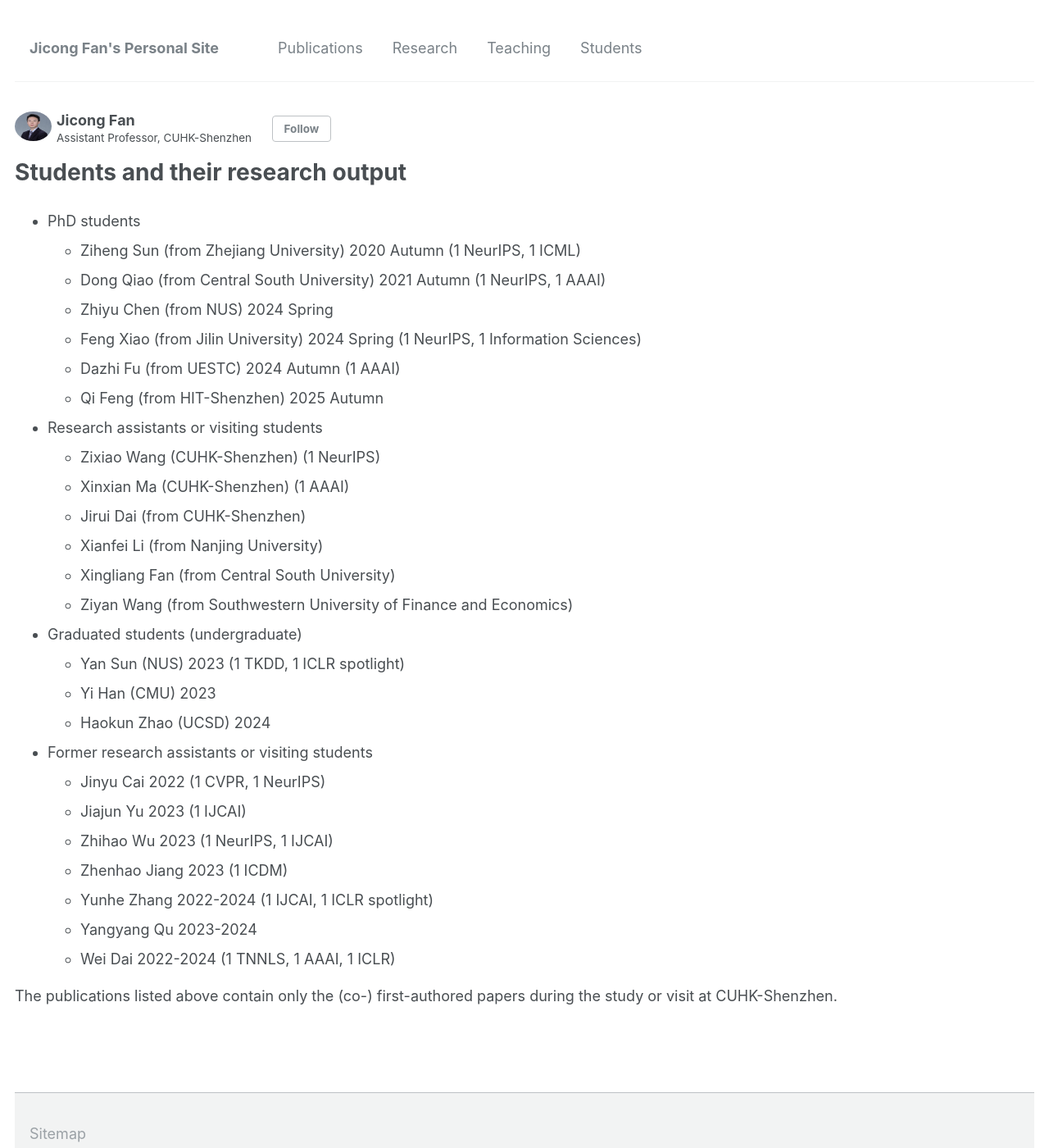
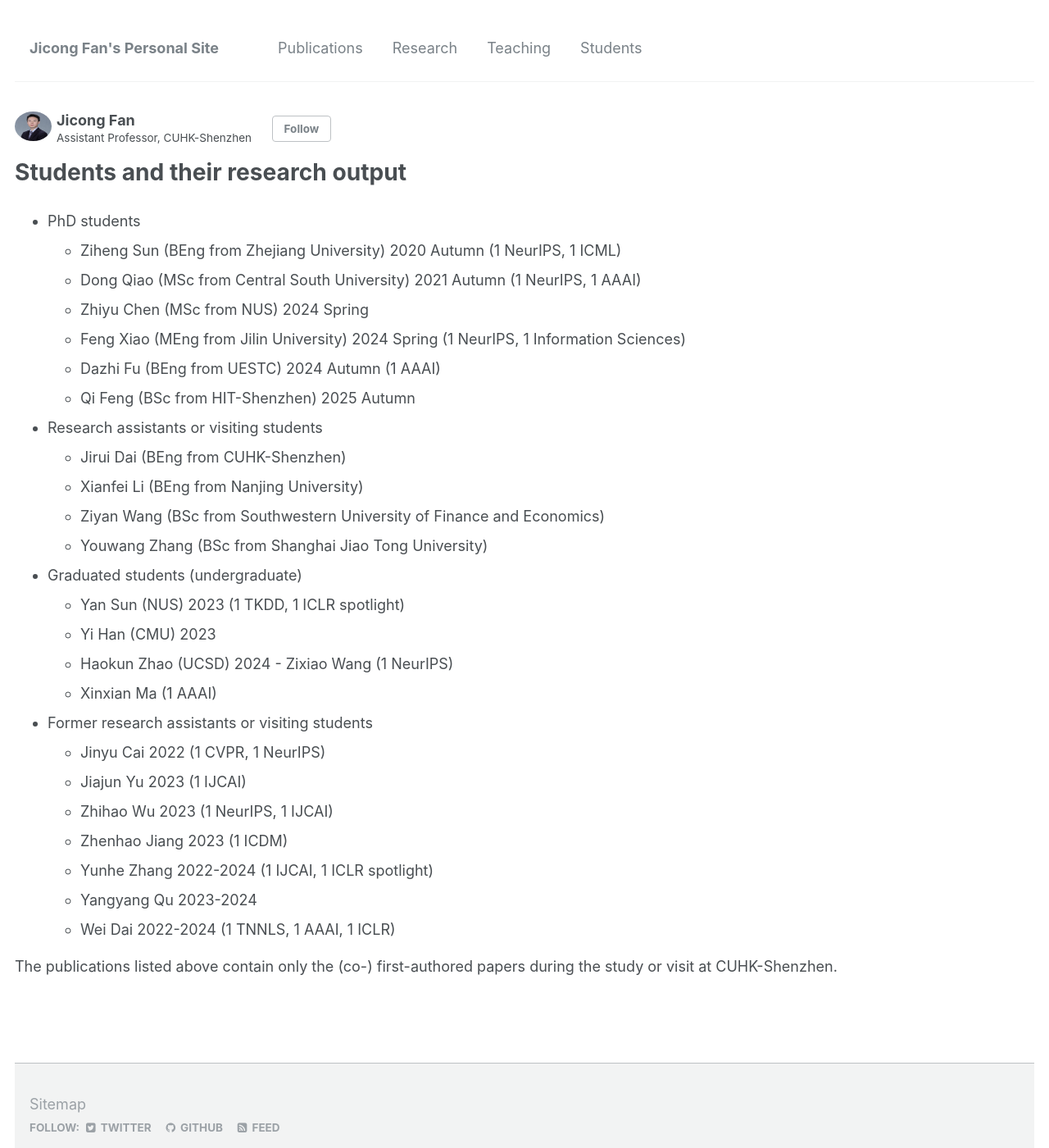
Before and after one commit to jicongfan/jicongfan.github.io, a Jekyll site: the page built from _pages/students.md, in a window 1280 px wide and 1400 px high. Shown: the whole window at 82% size. Built offline with Jekyll 4.4.1, drawn with Linux system fonts in a browser that asks for light colours.

Commit message:
Update students.md

```diff
--- a/_pages/students.md
+++ b/_pages/students.md
@@ -6,27 +6,25 @@
 
 
 - PhD students
-	- Ziheng Sun (from Zhejiang University) 2020 Autumn (1 NeurIPS, 1 ICML)
-	- Dong Qiao (from Central South University) 2021 Autumn (1 NeurIPS, 1 AAAI)
-	- Zhiyu Chen (from NUS) 2024 Spring
-	- Feng Xiao (from Jilin University) 2024 Spring (1 NeurIPS, 1 Information Sciences)
-	- Dazhi Fu (from UESTC) 2024 Autumn (1 AAAI)
-	- Qi Feng (from HIT-Shenzhen) 2025 Autumn
-
+	- Ziheng Sun (BEng from Zhejiang University) 2020 Autumn (1 NeurIPS, 1 ICML)
+	- Dong Qiao (MSc from Central South University) 2021 Autumn (1 NeurIPS, 1 AAAI)
+	- Zhiyu Chen (MSc from NUS) 2024 Spring
+	- Feng Xiao (MEng from Jilin University) 2024 Spring (1 NeurIPS, 1 Information Sciences)
+	- Dazhi Fu (BEng from UESTC) 2024 Autumn (1 AAAI)
+	- Qi Feng (BSc from HIT-Shenzhen) 2025 Autumn
 
 - Research assistants or visiting students
-	- Zixiao Wang (CUHK-Shenzhen) (1 NeurIPS)
-	- Xinxian Ma (CUHK-Shenzhen) (1 AAAI)
-	- Jirui Dai (from CUHK-Shenzhen)
-	- Xianfei Li (from Nanjing University)
-	- Xingliang Fan (from Central South University)
-	- Ziyan Wang (from Southwestern University of Finance and Economics)
-
+	- Jirui Dai (BEng from CUHK-Shenzhen)
+	- Xianfei Li (BEng from Nanjing University)
+	- Ziyan Wang (BSc from Southwestern University of Finance and Economics)
+	- Youwang Zhang (BSc from Shanghai Jiao Tong University)
 
 - Graduated students (undergraduate)
 	- Yan Sun (NUS) 2023 (1 TKDD, 1 ICLR spotlight)
 	- Yi Han (CMU) 2023
 	- Haokun Zhao (UCSD) 2024
+ 	- Zixiao Wang (1 NeurIPS)
+	- Xinxian Ma (1 AAAI)
 
 - Former research assistants or visiting students
 	- Jinyu Cai 2022 (1 CVPR, 1 NeurIPS)
@@ -37,4 +35,5 @@
 	- Yangyang Qu 2023-2024
 	- Wei Dai 2022-2024 (1 TNNLS, 1 AAAI, 1 ICLR)
 
+
  The publications listed above contain only the (co-) first-authored papers during the study or visit at CUHK-Shenzhen.
```
